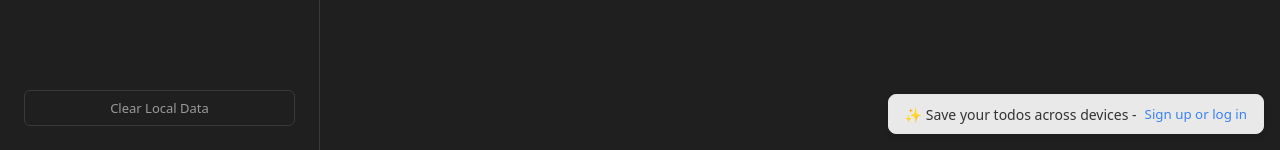
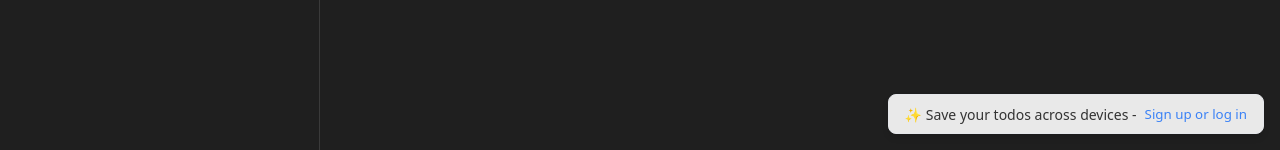
Before and after one commit to Vedang06/React-todo, a React (Vite) app: page / in a window 1280 px wide. Shown: the part 650-800 px from the top of the page. Built offline with nearby package versions, Linux system fonts and the light colour scheme; no server answers; a web font is replaced by a local one.

Commit message:
fix: remove clear local data action

```diff
--- a/src/App.jsx
+++ b/src/App.jsx
@@ -661,16 +661,6 @@ export default function App() {
     }
   };
 
-  // Clear local data
-  const clearLocalData = () => {
-    if (window.confirm("Are you sure you want to clear all local data? This cannot be undone.")) {
-      localStorage.removeItem('guestTodos');
-      localStorage.removeItem('guestLists');
-      setLists([]);
-      setCurrentListId(null);
-    }
-  };
-
   // small layout colors (kept in JS for parity with previous file)
   const bg = "#1f1f1f";
   const text = "#ffffff";
@@ -1234,33 +1224,6 @@ export default function App() {
             ))}
           </div>
 
-          {/* Clear Data Button (Bottom of sidebar) */}
-          <div style={{ marginTop: 'auto', paddingTop: 20 }}>
-            <button
-              onClick={clearLocalData}
-              style={{
-                width: '100%',
-                padding: '8px 12px',
-                borderRadius: 6,
-                border: '1px solid #3a3a3a',
-                background: 'transparent',
-                color: '#9a9a9a',
-                fontSize: 13,
-                cursor: 'pointer',
-                transition: 'all 200ms ease',
-              }}
-              onMouseEnter={(e) => {
-                e.currentTarget.style.borderColor = '#ff6b6b';
-                e.currentTarget.style.color = '#ff6b6b';
-              }}
-              onMouseLeave={(e) => {
-                e.currentTarget.style.borderColor = '#3a3a3a';
-                e.currentTarget.style.color = '#9a9a9a';
-              }}
-            >
-              Clear Local Data
-            </button>
-          </div>
         </div>
 
         {/* Main content - the todo list */}
```
